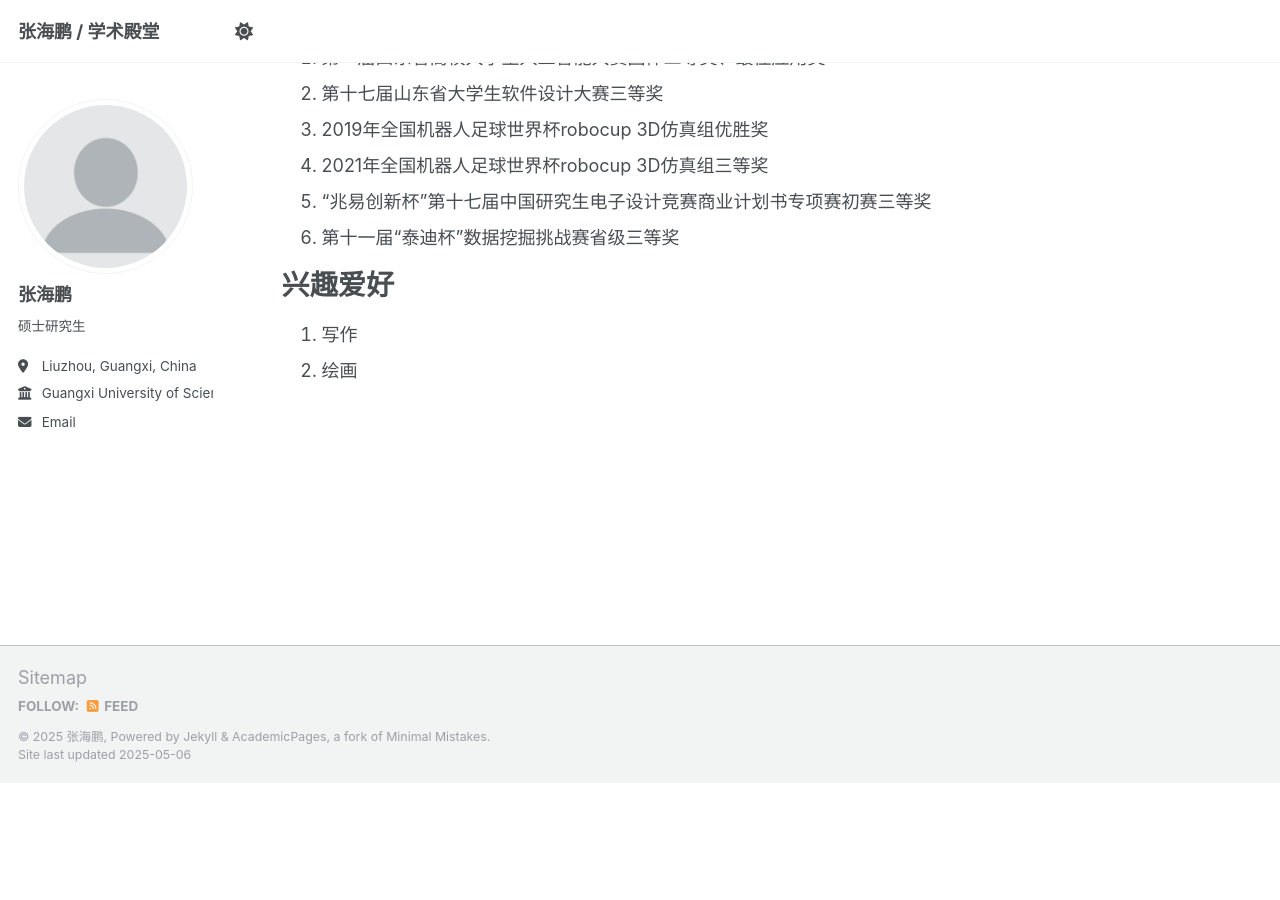
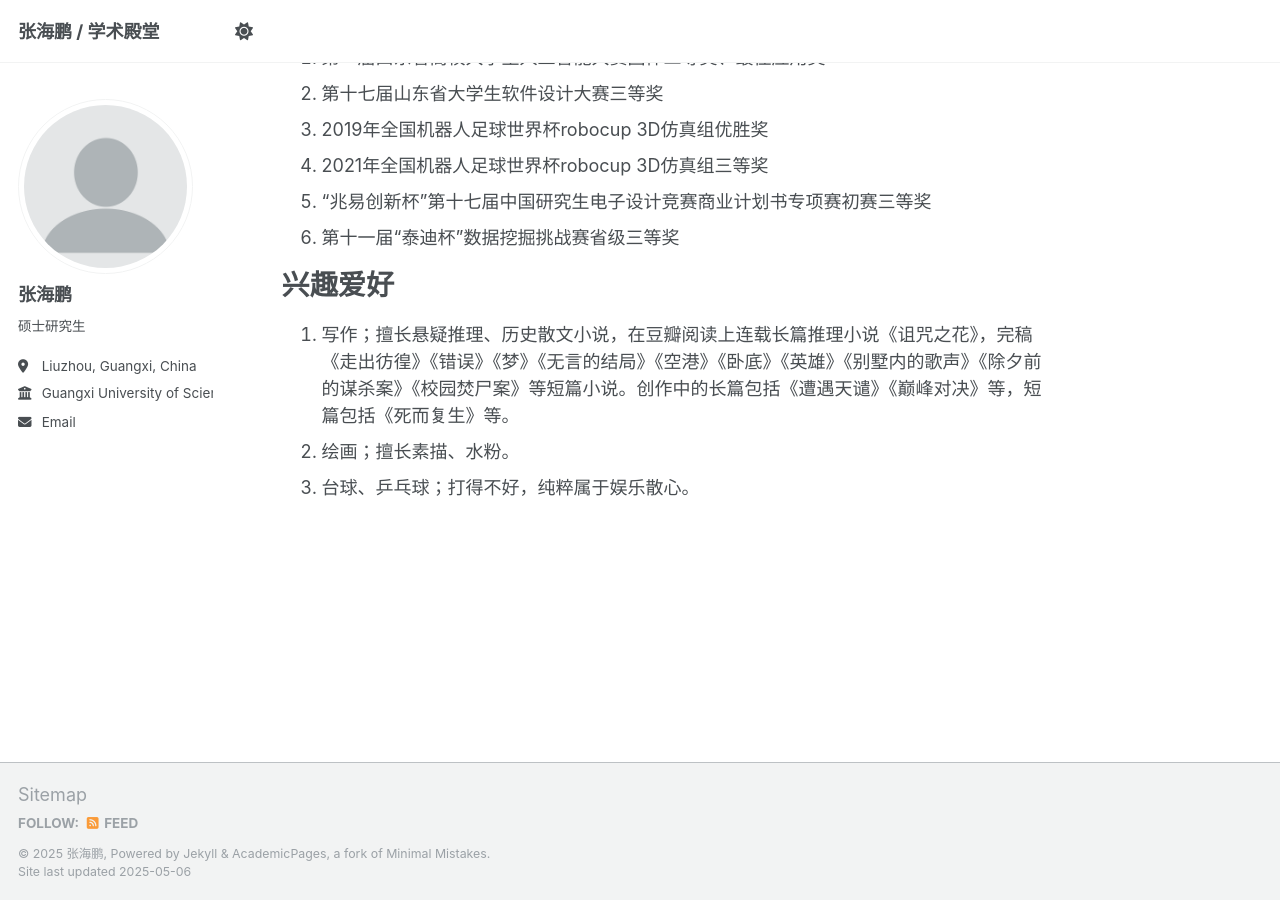
Before and after one commit to Harry-first/haipengzhang, a Jekyll site: the page built from _pages/about.md, in a window 1280 px wide and 900 px high, scrolled down 1862 px. Built offline with Jekyll 4.4.1, drawn with Linux system fonts in a browser that asks for light colours; before the commit the page ends 2645 px from its top, so only the background shows below that.

Commit message:
Update about.md

```diff
--- a/_pages/about.md
+++ b/_pages/about.md
@@ -54,5 +54,6 @@ redirect_from:
 
 **兴趣爱好**
 ======
-1. 写作
-2. 绘画
+1. 写作；擅长悬疑推理、历史散文小说，在豆瓣阅读上连载长篇推理小说《诅咒之花》，完稿《走出彷徨》《错误》《梦》《无言的结局》《空港》《卧底》《英雄》《别墅内的歌声》《除夕前的谋杀案》《校园焚尸案》等短篇小说。创作中的长篇包括《遭遇天谴》《巅峰对决》等，短篇包括《死而复生》等。
+2. 绘画；擅长素描、水粉。
+3. 台球、乒乓球；打得不好，纯粹属于娱乐散心。
```
